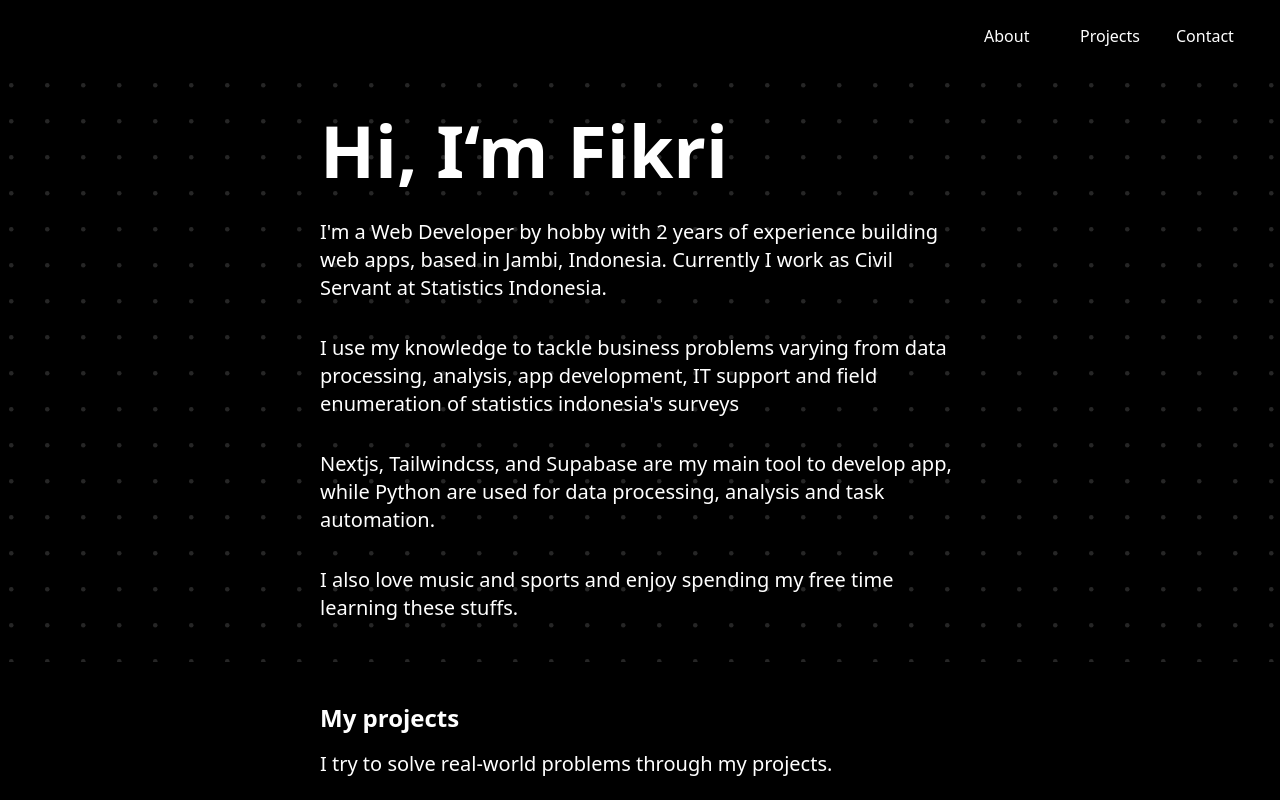
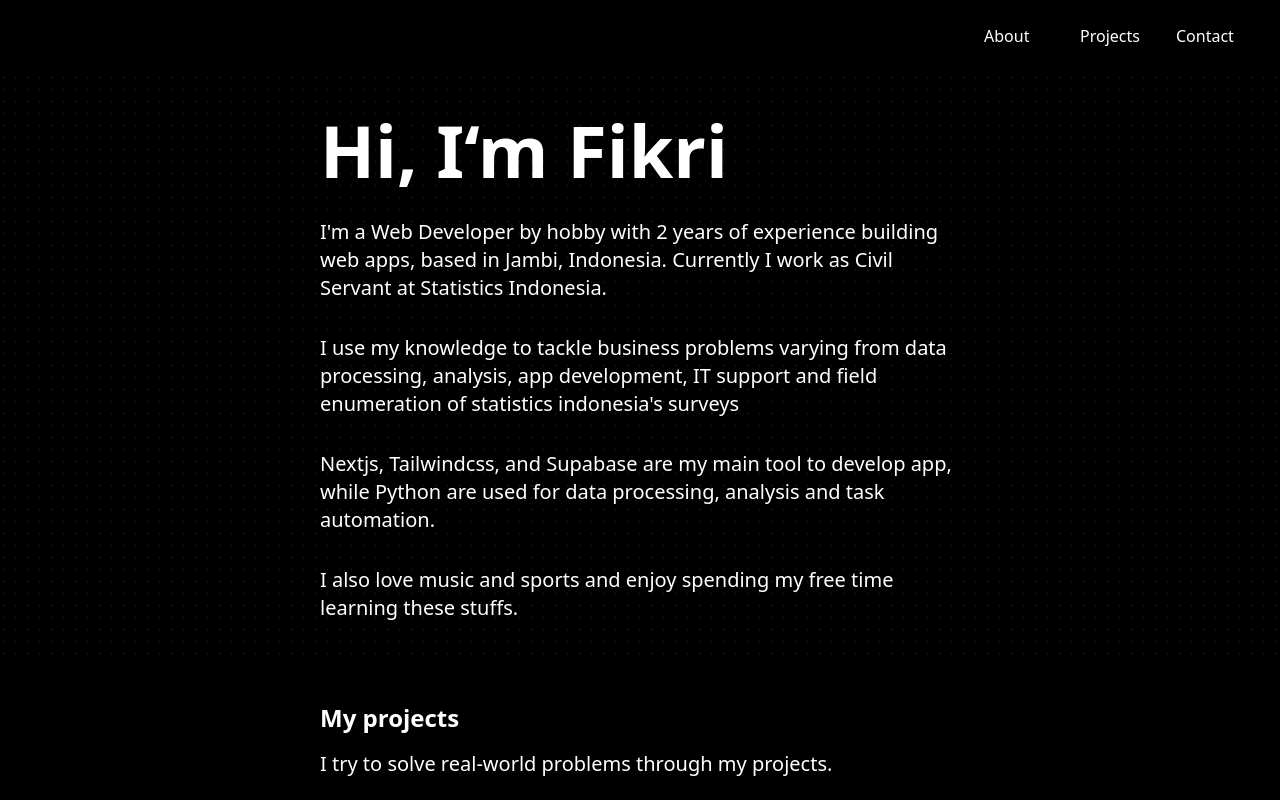
Before and after one commit to fikrianggara/porto, a Next.js app: page / in a window 1280 px wide. Shown: the top 800 px of the page. Built offline with nearby package versions, Linux system fonts and the light colour scheme.

Commit message:
update dotted bg

```diff
--- a/tailwind.config.ts
+++ b/tailwind.config.ts
@@ -49,7 +49,7 @@ module.exports = {
         {
           "bg-dot-thick": (value: any) => ({
             backgroundImage: `url("${svgToDataUri(
-              `<svg xmlns="http://www.w3.org/2000/svg" viewBox="0 0 32 32" width="36" height="36" fill="none"><circle fill="${value}" id="pattern-circle" cx="10" cy="10" r="2"></circle></svg>`
+              `<svg xmlns="http://www.w3.org/2000/svg" viewBox="0 0 32 32" width="12" height="12" fill="none"><circle fill="${value}" id="pattern-circle" cx="10" cy="10" r="2"></circle></svg>`
             )}")`,
           }),
           "bg-grid": (value: any) => ({
```
